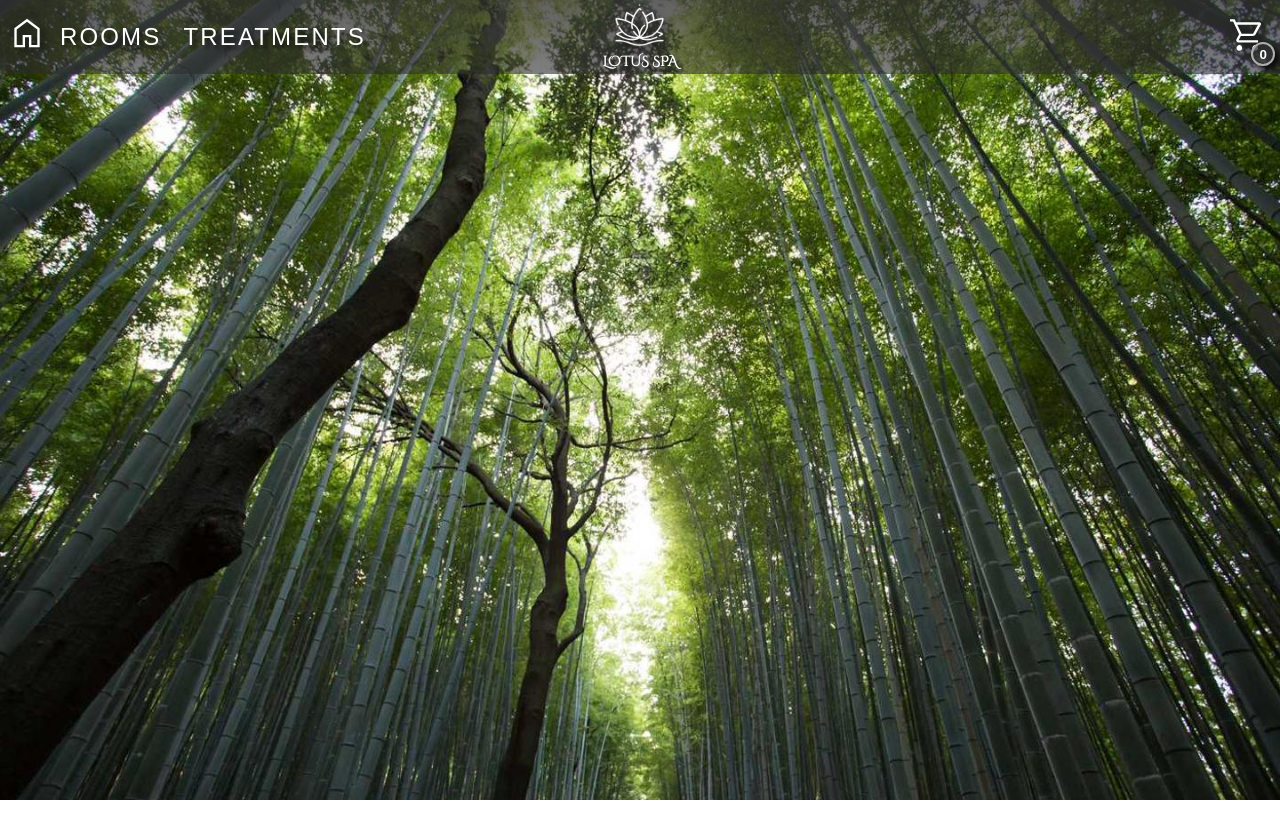
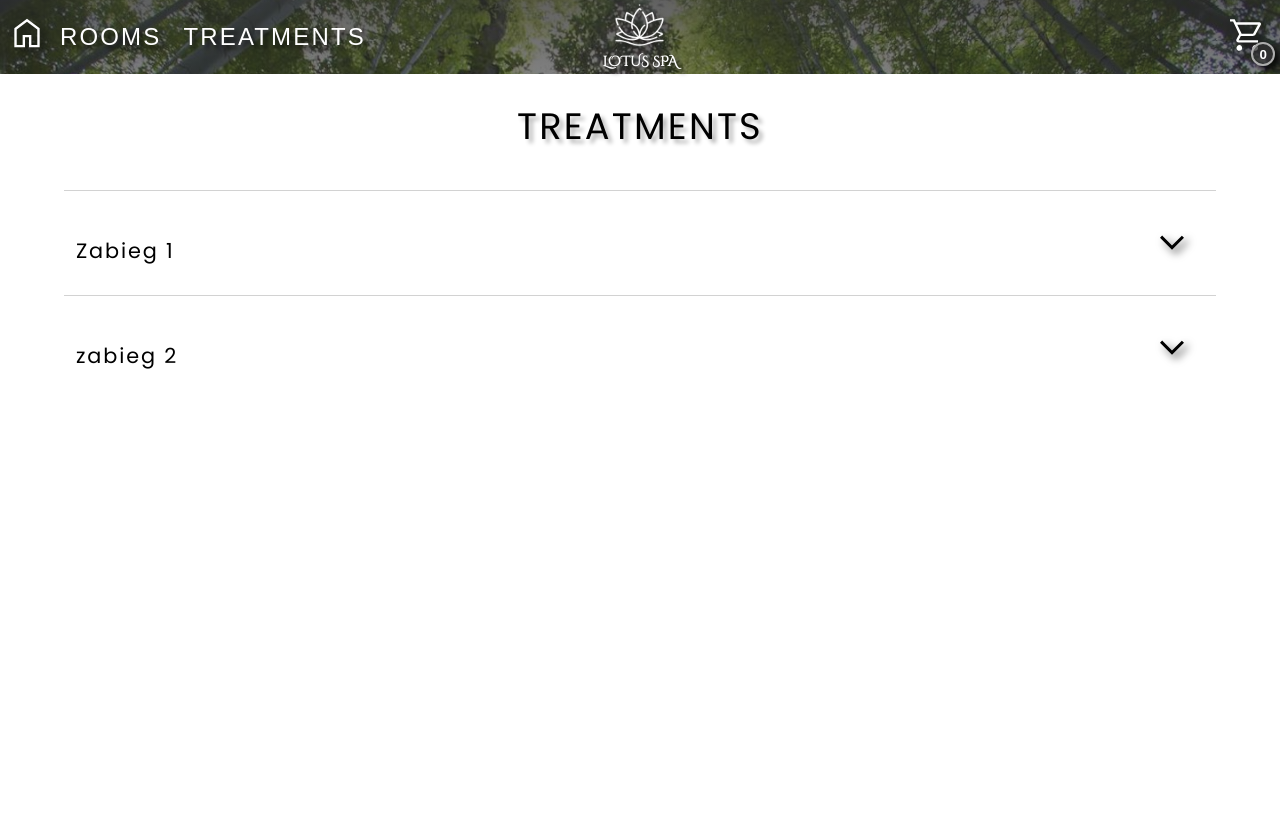
Before and after one commit to KozlowskaAgnieszka/ProjectSPA, a React (Vite) app: page /treatments in a window 1280 px wide. Shown: the top 838 px of the page. Before the commit the page ends 800 px from the top, so only its background shows below. Built offline with nearby package versions, Linux system fonts and the light colour scheme.

Commit message:
TreatmentItems component added, AddToCartButton moved to separate component and also reused in RoomItems

```diff
--- /dev/null
+++ b/src/components/Cart/AddToCartButton.jsx
@@ -0,0 +1,31 @@
+import { cartActions } from '../../store/cart';
+import { useDispatch } from 'react-redux';
+import Button from '../UI/Button';
+
+const AddToCartButton = ({ id, name, price, type }) => {
+  const dispatch = useDispatch();
+
+  const addToCartHandler = (id, name, price) => {
+    dispatch(
+      cartActions.addItem({
+        id,
+        name,
+        amount: 1,
+        price,
+        type,
+      })
+    );
+  };
+
+  return (
+    <Button
+      onClick={() => addToCartHandler(id, name, price)}
+      btnStyle="green"
+      btnSize="small"
+    >
+      Add to cart
+    </Button>
+  );
+};
+
+export default AddToCartButton;
--- a/src/components/Layout/Roomcard/RoomCard.jsx
+++ b/src/components/Layout/Roomcard/RoomCard.jsx
@@ -1,24 +1,8 @@
-import { cartActions } from '../../../store/cart';
-import { useDispatch } from 'react-redux';
+import classes from './RoomCard.module.css';
+import Button from '../../UI/Button';
+import AddToCartButton from '../../Cart/AddToCartButton';
 
-import classes from './RoomCard.module.css';
-import roomPhoto from '../../../assets/room-1.jpg';
-import Button from '../../UI/Button';
-
-const RoomCard = ({ id, name, price, image}) => {
-  const dispatch = useDispatch();
-
-  const addToCartHandler = (id, name, price) => {
-    dispatch(
-      cartActions.addItem({
-        id,
-        name,
-        amount: 1,
-        price,
-      })
-    );
-  };
-
+const RoomCard = ({ id, name, price, image }) => {
   return (
     <li className={classes.card}>
       <div className={classes['room-photo']}>
@@ -33,13 +17,7 @@ const RoomCard = ({ id, name, price, image}) => {
           <Button btnStyle="grey" btnSize="small">
             Read more
           </Button>
-          <Button
-            onClick={() => addToCartHandler(id, name, price)}
-            btnStyle="green"
-            btnSize="small"
-          >
-            Add to cart
-          </Button>
+          <AddToCartButton id={id} name={name} price={price} type="room" />
         </div>
       </div>
     </li>
--- /dev/null
+++ b/src/components/Layout/Roomcard/TreatmentItem/TreatmentItem.jsx
@@ -0,0 +1,56 @@
+import { useState, useRef, useEffect } from 'react';
+
+import Icon from '../../../UI/Icon';
+import ExpandIconImage from '../../../../assets/icons/expand.svg';
+import Button from '../../../UI/Button';
+import classes from './TreatmentItem.module.css';
+import AddToCartButton from '../../../Cart/AddToCartButton';
+
+const TreatmentItem = ({ id, name, area, duration, price }) => {
+  const treatmentTitle = useRef();
+  const [summaryIsShown, setSummaryIsShown] = useState(false);
+
+  useEffect(() => {
+    treatmentTitle.current.addEventListener('click', () => {
+      setSummaryIsShown(!summaryIsShown);
+    });
+  }),
+    [];
+
+  return (
+    <li className={classes['treatment-item']}>
+      <title ref={treatmentTitle} className={classes['treatment-title']}>
+        <h2>{name}</h2>
+        <Icon image={ExpandIconImage} alt="Show more icon" />
+      </title>
+      {summaryIsShown && (
+        <summary>
+          <p className={classes['treatment-summary']}>opis</p>
+          <div className={classes['summary-footer']}>
+            <ul className={classes['footer-items']}>
+              <li>
+                Area: <strong> {area}</strong>
+              </li>
+              <li>
+                Duration: <strong> {duration} min</strong>
+              </li>
+              <li>
+                Price: <strong> {price} $</strong>
+              </li>
+              <li>
+                <AddToCartButton
+                  id={id}
+                  name={name}
+                  price={price}
+                  type="treatment"
+                />
+              </li>
+            </ul>
+          </div>
+        </summary>
+      )}
+    </li>
+  );
+};
+
+export default TreatmentItem;
--- /dev/null
+++ b/src/components/Layout/Roomcard/TreatmentItem/TreatmentItem.module.css
@@ -0,0 +1,44 @@
+.treatment-item {
+
+  display: flex;
+  flex-direction: column;
+  border-top: 1px solid rgba(34, 34, 34, 0.2);
+  padding: 0.75rem;
+}
+
+.treatment-title {
+  display: flex;
+  align-items: center;
+  justify-content: space-between;
+}
+
+.treatment-item:hover {
+  cursor: pointer;
+}
+
+.treatment-title > h2 {
+  font-weight: normal;
+  text-shadow: none;
+  text-transform: none;
+  font-size: 1.3rem;
+}
+
+.treatment-summary {
+  font-size: 1.125rem;
+}
+
+.summary-footer {
+  display: flex;
+  flex-direction: column;
+  justify-content: space-between;
+}
+
+.footer-items {
+  display: flex;
+  justify-content: space-between;
+  align-items: center;
+  list-style: none;
+  width: 100%;
+  margin: 1.5rem 0;
+  font-size: 1.125rem;
+}
--- a/src/components/UI/Button.module.css
+++ b/src/components/UI/Button.module.css
@@ -1,17 +1,17 @@
 .button {
+  cursor: pointer;
   color: white;
   letter-spacing: 0.09em;
   text-align: center;
   text-transform: uppercase;
   border: 1px solid white;
   border-radius: 0.375rem;
-  box-shadow: 4px 4px 4px rgba(0, 0, 0, 0.5);
+  box-shadow: 2px 2px 4px rgba(0, 0, 0, 0.5);
 }
 
-.button:hover {
-  box-shadow: 0 0 12px rgba(163, 163, 163, 0.4);
-  cursor: pointer;
-}
+/* .button:hover {
+  box-shadow: 2px 2px 12px rgba(163, 163, 163, 0.4);
+} */
 
 .green {
   background-color: rgba(101, 136, 10, 0.75);
@@ -19,16 +19,23 @@
   padding: 0.75rem 1.5rem;
 }
 
+.green:hover {
+  background-color: rgba(101, 136, 10, 0.9);
+}
+
 .grey {
-    background-color: rgba(50, 50, 50, 0.75);
-    font-size: 1rem;
-    padding: 0.5rem 1.25rem;
+  background-color: rgba(50, 50, 50, 0.75);
+  font-size: 1rem;
+  padding: 0.5rem 1.25rem;
+}
+
+.grey:hover {
+  background-color: rgba(50, 50, 50, 0.9);
 }
 
 .small {
-  font-size:0.9rem;
+  font-size: 0.9rem;
   text-transform: none;
   padding: 0.5rem 0.75rem;
   box-shadow: 2px 2px 4px rgba(0, 0, 0, 0.5);
-
 }
--- a/src/pages/Treatments.jsx
+++ b/src/pages/Treatments.jsx
@@ -1,5 +1,29 @@
+import TreatmentItem from '../components/Layout/Roomcard/TreatmentItem/TreatmentItem';
+
 import classes from './Treatments.module.css';
 
-const Treatments = () => {};
+const Treatments = () => {
+  return (
+    <section className={classes['main-section']}>
+      <h1>Treatments</h1>
+      <ul className={classes['treatments-list']}>
+        <TreatmentItem
+          id={Math.random()}
+          name="Zabieg 1"
+          area="back"
+          duration="30"
+          price="80.00"
+        />
+        <TreatmentItem
+          id={Math.random()}
+          name="zabieg 2"
+          area="back"
+          duration="30"
+          price="80.00"
+        />
+      </ul>
+    </section>
+  );
+};
 
 export default Treatments;
--- a/src/pages/Treatments.module.css
+++ b/src/pages/Treatments.module.css
@@ -0,0 +1,15 @@
+.main-section {
+  background-color: white;
+  margin-top: 4.6rem;
+  height: 100vh;
+}
+
+.treatments-list {
+  display: flex;
+  flex-direction: column;
+  list-style: none;
+  gap: 0;
+  margin: 0 auto;
+  width: 90%;
+  padding: 0;
+}
```
Also changed, not shown: src/assets/icons/expand.svg (added).
